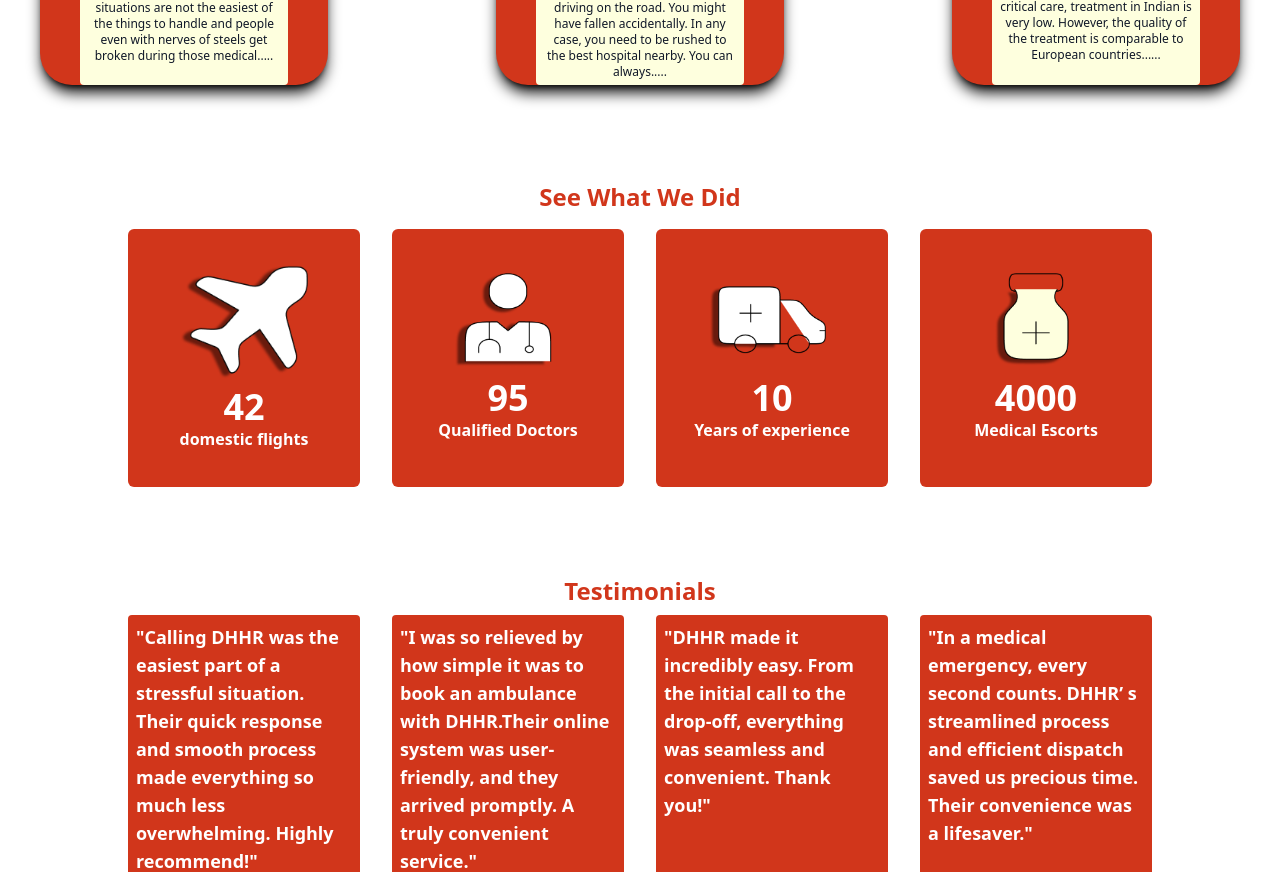
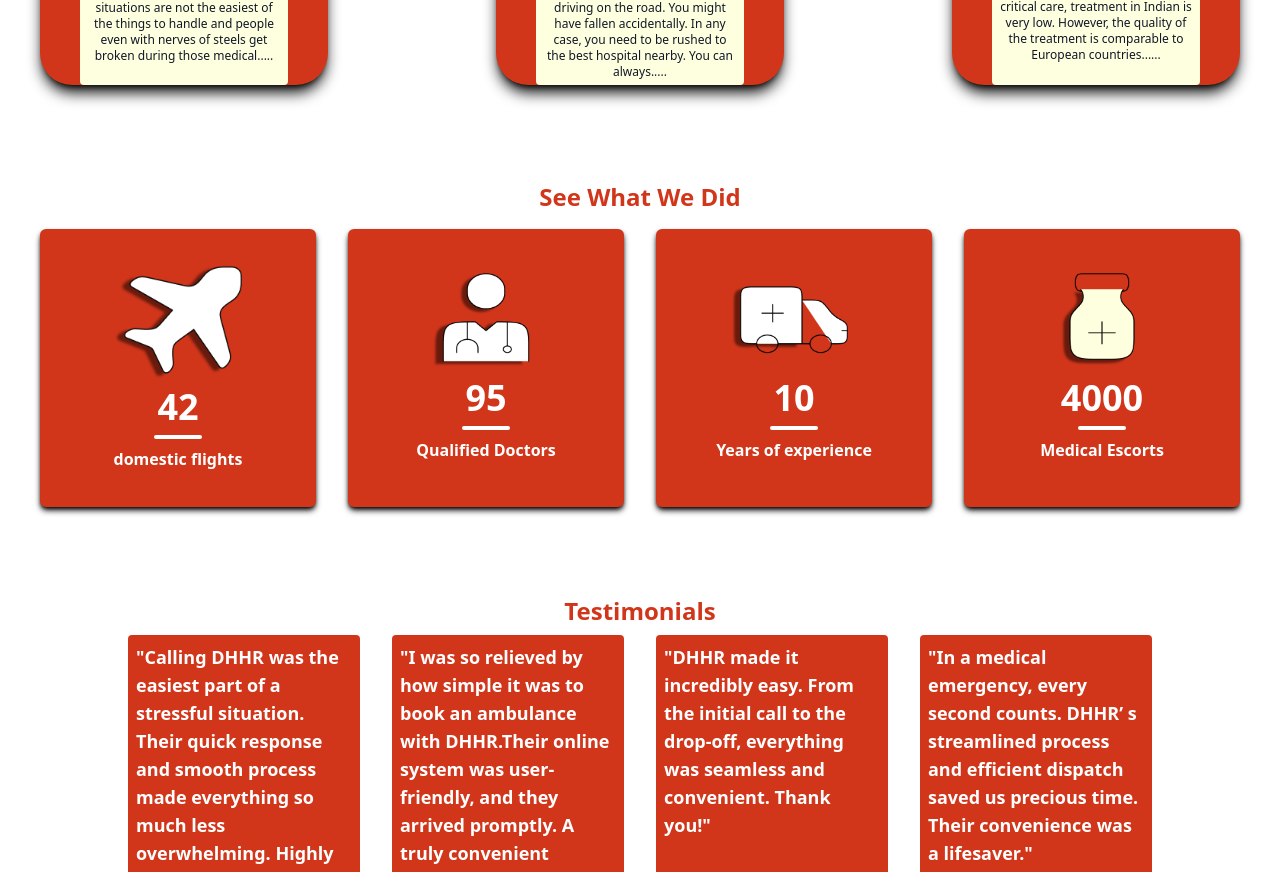
Before and after one commit to KaranSapra124/Air_Ambulance, a React (Vite) app: page / in a window 1280 px wide. Shown: the part 2320-3192 px from the top of the page. Built offline with nearby package versions, Linux system fonts and the light colour scheme.

Commit message:
Added Animations to What we did section

```diff
--- a/src/Components/Home/SeeWhatWeDid.jsx
+++ b/src/Components/Home/SeeWhatWeDid.jsx
@@ -1,5 +1,6 @@
 import React from "react";
 import Container from "../Global/Container";
+import ScrollAnimation from "react-animate-on-scroll";
 
 const SeeWhatWeDid = () => {
   const data = [
@@ -25,20 +26,34 @@ const SeeWhatWeDid = () => {
     },
   ];
   return (
+    <ScrollAnimation animateIn="backInUp" duration={1.5}>
       <Container>
-      <h1 className="font-bold text-center my-4 text-primary-color text-2xl">See What We Did</h1>
-      <div className="flex justify-between gap-8  mx-auto max-w-screen-lg">
+        <h1 className="font-bold text-center my-4 text-primary-color text-2xl">
+          See What We Did
+        </h1>
+        <div className="flex justify-between gap-8  mx-auto max-w-screen-xl">
           {data?.map((elem, index) => {
             return (
-            <div className="bg-primary-color rounded-md py-9 w-full p-5 ">
-              <img className="w-32 mb-2 mx-auto" src={elem?.vector} alt="" srcset="" />
-              <h1 className="text-4xl font-bold text-center text-white">{elem?.count}</h1>
-              <h2 className="text-center  text-white  font-semibold">{elem?.title}</h2>
+              <div className="bg-primary-color shadow-md shadow-black hover:scale-105 transition-all cursor-pointer rounded-md py-9 w-full p-5 ">
+                <img
+                  className="w-32 mb-2 mx-auto"
+                  src={elem?.vector}
+                  alt=""
+                  srcset=""
+                />
+                <h1 className="text-4xl font-extrabold text-center text-white">
+                  {elem?.count}
+                </h1>
+                <div className="h-1 w-12 bg-white rounded-full my-2 mx-auto"></div>
+                <h2 className="text-center  text-white  font-semibold">
+                  {elem?.title}
+                </h2>
               </div>
             );
           })}
         </div>
       </Container>
+    </ScrollAnimation>
   );
 };
 
```
Lines whose indentation alone changed are shown as unchanged.
